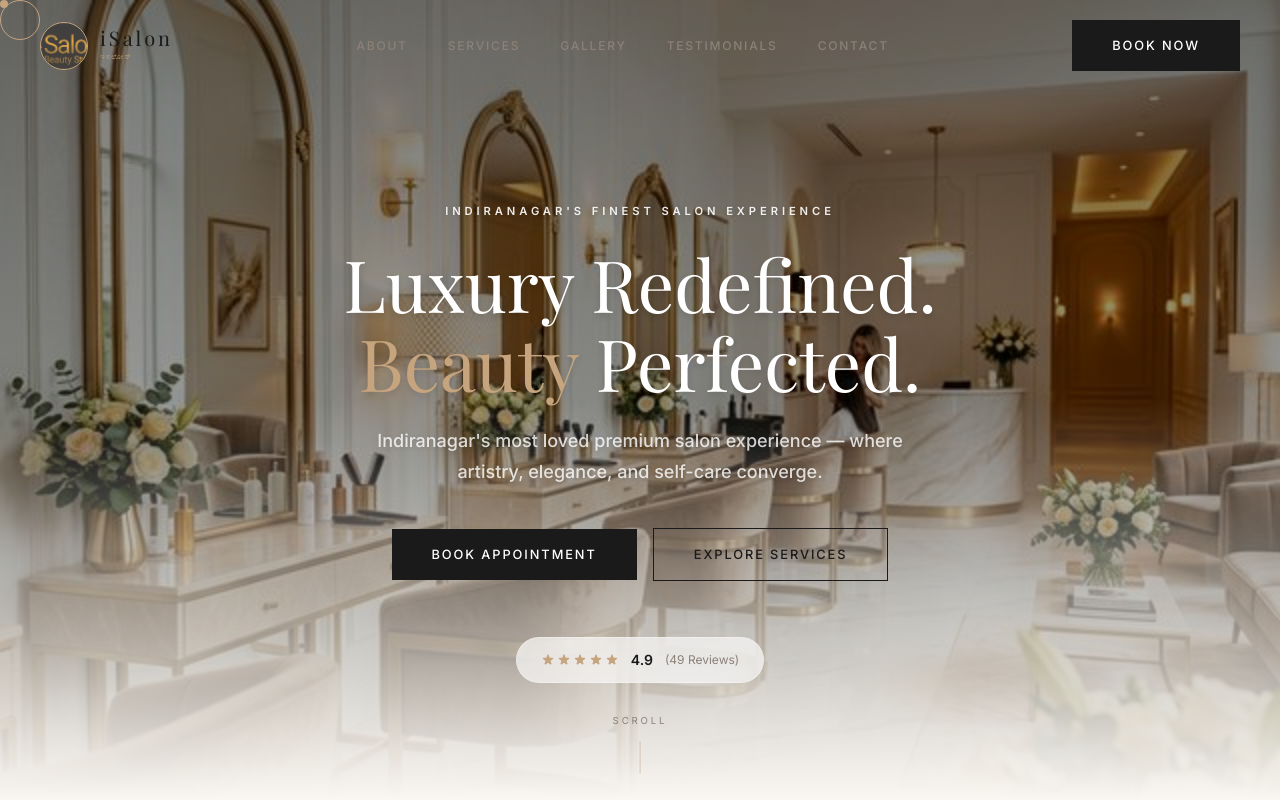
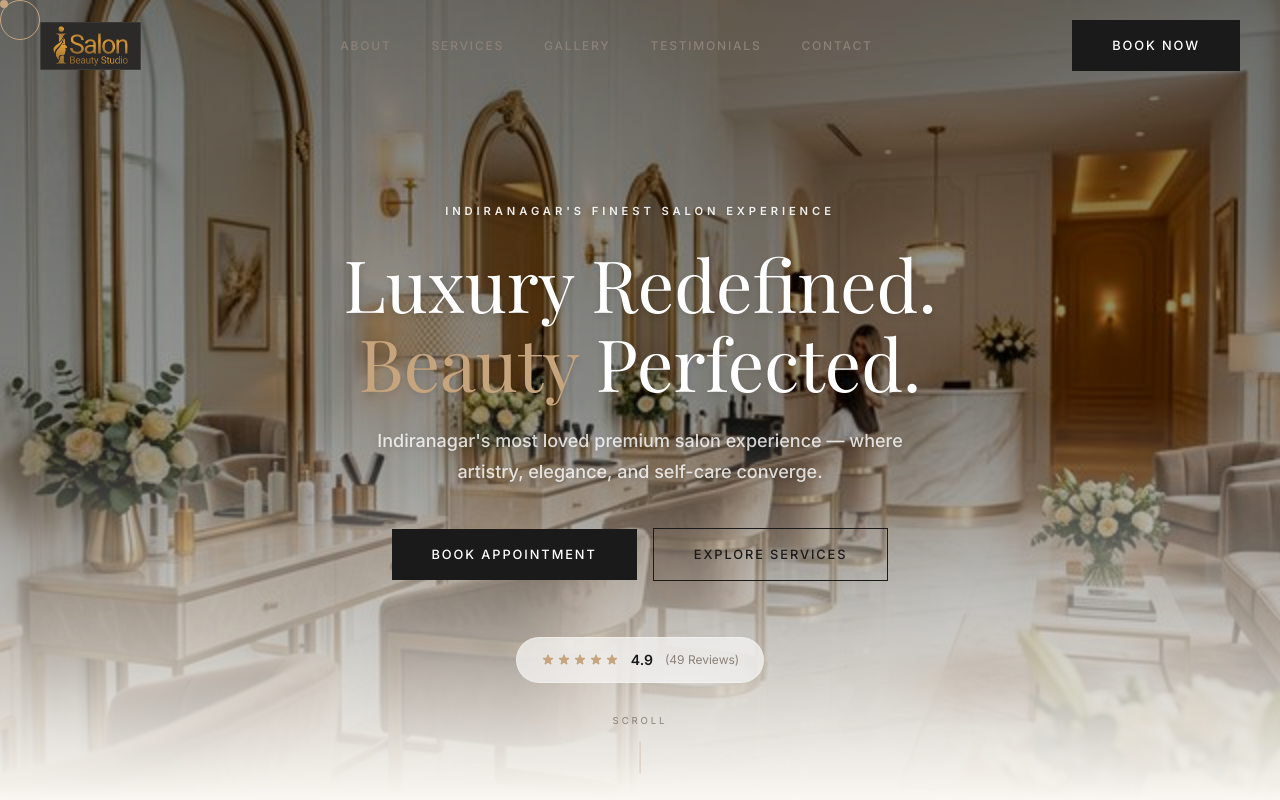
Before and after one commit to codejunkie-droid/isalo, a Next.js app: page / in a window 1280 px wide. Shown: the top 800 px of the page. Built offline with nearby package versions, Linux system fonts and the light colour scheme; a web font is replaced by a local one.

Commit message:
fix: Logo dimensions and layout without clipping

```diff
--- a/src/components/Footer.tsx
+++ b/src/components/Footer.tsx
@@ -9,25 +9,13 @@ export default function Footer() {
       <div className="max-w-[1200px] mx-auto">
         <div className="grid md:grid-cols-3 gap-10 mb-12">
           {/* Brand */}
-          <div className="flex flex-col items-start gap-4">
-            <div className="relative w-16 h-16 overflow-hidden rounded-full border border-[var(--color-gold)]/30">
-              <img
-                src="/images/logo2.jpeg"
-                alt="iSalon Logo"
-                className="w-full h-full object-cover"
-                style={{ mixBlendMode: 'screen' }}
-              />
-            </div>
-            <div>
-              <h3
-                className="text-2xl tracking-[0.15em] mb-1"
-                style={{
-                  fontFamily: "var(--font-serif)",
-                  color: "var(--color-cream)",
-                }}
-              >
-                iSalon
-              </h3>
+          <div className="flex flex-col items-start gap-3">
+            <img
+              src="/images/logo1.jpeg"
+              alt="iSalon Logo"
+              className="h-24 md:h-28 w-auto object-contain"
+              style={{ mixBlendMode: 'screen' }}
+            />
             <p
               className="text-[0.55rem] tracking-[0.2em] uppercase mb-4"
               style={{ color: "var(--color-gold)" }}
@@ -40,7 +28,6 @@ export default function Footer() {
             >
               Indiranagar&apos;s premier luxury salon experience. Proudly women-owned.
             </p>
-            </div>
           </div>
 
           {/* Quick Links */}
--- a/src/components/Navbar.tsx
+++ b/src/components/Navbar.tsx
@@ -43,35 +43,13 @@ export default function Navbar() {
       >
         <div className="max-w-[1400px] mx-auto px-6 md:px-10 flex items-center justify-between">
           {/* Logo */}
-          <a href="#" className="flex items-center gap-3 group">
-            <div className="relative w-10 h-10 md:w-12 md:h-12 overflow-hidden rounded-full border border-[var(--color-gold)] bg-[var(--color-charcoal)]">
-              <img
-                src={scrolled ? "/images/logo3.jpeg" : "/images/logo2.jpeg"}
-                alt="iSalon Logo"
-                className="w-full h-full object-cover group-hover:scale-110 transition-transform duration-500"
-                style={{ mixBlendMode: scrolled ? 'multiply' : 'screen' }}
-              />
-            </div>
-            <div className="flex flex-col">
-              <span
-                className="text-lg md:text-xl tracking-[0.15em] leading-none"
-                style={{
-                  fontFamily: "var(--font-serif)",
-                  color: "var(--color-charcoal)",
-                }}
-              >
-                iSalon
-              </span>
-              <span
-                className="text-[0.45rem] tracking-[0.2em] uppercase mt-1"
-                style={{
-                  fontFamily: "var(--font-sans)",
-                  color: "var(--color-gold)",
-                }}
-              >
-                ಇಸಲೋನ್
-              </span>
-            </div>
+          <a href="#" className="flex items-center group">
+            <img
+              src={scrolled ? "/images/logo3.jpeg" : "/images/logo2.jpeg"}
+              alt="iSalon Logo"
+              className="h-10 md:h-12 w-auto object-contain group-hover:opacity-80 transition-all duration-500"
+              style={{ mixBlendMode: scrolled ? 'multiply' : 'screen' }}
+            />
           </a>
 
           {/* Desktop Nav */}
```
